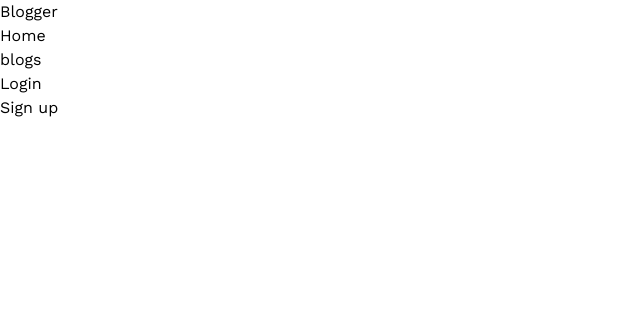
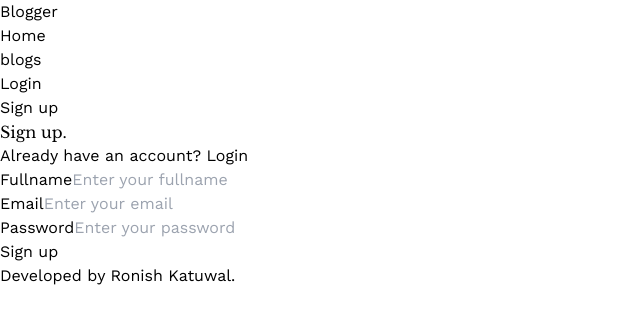
Before and after one commit to ronish00/Blog-App, a React (Vite) app in the folder frontend/: page /signup in a window 1280 px wide. Shown: the top 324 px of the page, without its empty margins (0-640 px from the left). Built offline with nearby package versions, Linux system fonts and the light colour scheme.

Commit message:
static pages

```diff
--- a/frontend/package.json
+++ b/frontend/package.json
@@ -10,8 +10,10 @@
     "preview": "vite preview"
   },
   "dependencies": {
+    "@reduxjs/toolkit": "^2.3.0",
     "react": "^18.3.1",
-    "react-dom": "^18.3.1"
+    "react-dom": "^18.3.1",
+    "react-router-dom": "^6.27.0"
   },
   "devDependencies": {
     "@eslint/js": "^9.11.1",
--- a/frontend/src/App.jsx
+++ b/frontend/src/App.jsx
@@ -1,12 +1,27 @@
 import './App.css'
+import Layout from './Layout'
+import AllBlogs from './pages/AllBlogs'
 import Home from './pages/Home'
 import Login from './pages/Login'
+import SignUp from './pages/SignUp'
+import {createBrowserRouter, Route, createRoutesFromElements, RouterProvider} from 'react-router-dom'
+
+const router = createBrowserRouter(
+  createRoutesFromElements(
+    <Route path='/' element={<Layout />}>
+      <Route path='/' element={<Home />} />
+      <Route path='/all-blogs' element={<AllBlogs />} />
+      <Route path='/login' element={<Login />} />
+      <Route path='/signup' element={<SignUp />} />
+    </Route>
+  )
+)
 
 function App() {
 
   return (
     <>
-      <Login />
+      <RouterProvider router={router} />
     </>
   )
 }
--- /dev/null
+++ b/frontend/src/Layout.jsx
@@ -0,0 +1,16 @@
+import React from 'react'
+import Header from './components/Header/Header'
+import { Outlet } from 'react-router-dom'
+import Footer from './components/Footer'
+
+const Layout = () => {
+  return (
+    <>
+      <Header />
+      <Outlet />
+      <Footer />
+    </>
+  )
+}
+
+export default Layout
--- /dev/null
+++ b/frontend/src/components/Button.jsx
@@ -0,0 +1,16 @@
+import React from 'react'
+
+const Button = ({
+    type = "button",
+    children,
+    className = "",
+    ...props
+}) => {
+  return (
+    <button className={`w-full bg-black text-white rounded px-4 py-3 ${className}`} {...props}>
+      {children}
+    </button>
+  )
+}
+
+export default Button
--- /dev/null
+++ b/frontend/src/components/Footer.jsx
@@ -0,0 +1,11 @@
+import React from 'react'
+
+const Footer = () => {
+  return (
+    <div className='flex justify-center my-8'>
+      <p>Developed by Ronish Katuwal.</p>
+    </div>
+  )
+}
+
+export default Footer
--- a/frontend/src/components/Header/Header.jsx
+++ b/frontend/src/components/Header/Header.jsx
@@ -1,15 +1,16 @@
 import React from "react";
 import Container from "../Container";
+import { Link } from 'react-router-dom'
 
 const Header = () => {
   const navItems = [
     {
       name: "Home",
-      slug: "/home",
+      slug: "/",
     },
     {
       name: "blogs",
-      slug: "/blogs",
+      slug: "/all-blogs",
     },
     {
       name: "Login",
@@ -25,11 +26,11 @@ const Header = () => {
     <header className="py-8">
       <Container>
         <nav className="flex items-center justify-between">
-          <a href="/" className="text-xl font-semibold">Blogger</a>
+          <Link to='/' className="text-xl font-semibold">Blogger</Link>
           <ul className="flex items-center gap-16">
             {navItems.map((item) => (
               <li key={item.name}>
-                <a href={item.slug}>{item.name}</a>
+                <Link to={item.slug}>{item.name}</Link>
               </li>
             ))}
           </ul>
--- /dev/null
+++ b/frontend/src/components/Input.jsx
@@ -0,0 +1,37 @@
+import React, {useId} from 'react'
+
+const Input = ({
+    type,
+    label,
+    placeholder,
+    className ="",
+    ...props
+}, ref) => {
+
+    const id = useId()
+
+  return (
+    <div className='w-full flex flex-col gap-3'>
+        {
+            label && (
+                <label
+                    htmlFor={id}
+                    className=''
+                >
+                {label}
+                </label>
+            )
+        }
+      <input
+        type={type}
+        id={id}
+        ref={ref}
+        {...props}
+        placeholder={placeholder}
+        className={`${className} border border-[#ddd] px-3 py-3 rounded`}
+      />
+    </div>
+  )
+}
+
+export default React.forwardRef(Input);
--- /dev/null
+++ b/frontend/src/pages/AllBlogs.jsx
@@ -0,0 +1,26 @@
+import React from 'react'
+import Header from '../components/Header/Header'
+import Container from '../components/Container'
+import BlogCard from '../components/BlogCard'
+
+const AllBlogs = () => {
+  return (
+    <>
+      <Container>
+        <h1 className="text-5xl font-bold my-16">All Blogs.</h1>
+        <div>
+            <BlogCard size="md" />
+            <BlogCard size="md" />
+            <BlogCard size="md" />
+            <BlogCard size="md" />
+            <BlogCard size="md" />
+            <BlogCard size="md" />
+            <BlogCard size="md" />
+            <BlogCard size="md" />
+        </div>
+      </Container>
+    </>
+  )
+}
+
+export default AllBlogs
--- a/frontend/src/pages/Home.jsx
+++ b/frontend/src/pages/Home.jsx
@@ -6,10 +6,8 @@ import BlogCard from "../components/BlogCard";
 const Home = () => {
   return (
     <>
-      <Header />
       <Container>
-        <h1 className="text-5xl font-bold my-16">Blogs.</h1>
-        <div className="top flex gap-11">
+        <div className="top flex gap-11 mt-16">
           <BlogCard size="big" />
           <div>
             <BlogCard size="sm" />
--- a/frontend/src/pages/Login.jsx
+++ b/frontend/src/pages/Login.jsx
@@ -1,12 +1,36 @@
-import React from 'react'
-import Header from '../components/Header/Header'
+import React from "react";
+import Header from "../components/Header/Header";
+import Container from "../components/Container";
+import Input from "../components/Input";
+import Button from "../components/Button";
 
 const Login = () => {
   return (
     <>
-      <Header />
+      <Container>
+        <div className="flex items-center justify-between">
+          <h1 className="text-5xl font-bold my-16">Login.</h1>
+          <p className="text-[#493738]">Don`t have an account? <a href="/" className="text-black font-medium">Sign up</a></p>
+        </div>
+        <div className="w-2/4  mx-auto">
+          <form action="">
+            <div className="flex flex-col gap-6">
+              <Input type="email" label="Email" placeholder="Enter your email" />
+              <Input
+                type="password"
+                label="Password"
+                placeholder="Enter your password"
+              />
+              <div className="flex justify-end">
+                <a href="/">Forgot Password?</a>
+              </div>
+            </div>
+            <Button children="Login" className="mt-6" />
+          </form>
+        </div>
+      </Container>
     </>
-  )
-}
+  );
+};
 
-export default Login
+export default Login;
--- a/frontend/src/pages/SignUp.jsx
+++ b/frontend/src/pages/SignUp.jsx
@@ -1,11 +1,34 @@
-import React from 'react'
+import React from "react";
+import Header from "../components/Header/Header";
+import Container from "../components/Container";
+import Input from "../components/Input";
+import Button from "../components/Button";
 
 const SignUp = () => {
   return (
-    <div>
+    <>
+      <Container>
+        <div className="flex items-center justify-between">
+          <h1 className="text-5xl font-bold my-16">Sign up.</h1>
+          <p className="text-[#493738]">Already have an account? <a href="/" className="text-black font-medium">Login</a></p>
+        </div>
+        <div className="w-2/4  mx-auto">
+          <form action="">
+            <div className="flex flex-col gap-6">
+              <Input type="text" label="Fullname" placeholder="Enter your fullname" />
+              <Input type="email" label="Email" placeholder="Enter your email" />
+              <Input
+                type="password"
+                label="Password"
+                placeholder="Enter your password"
+              />
+            </div>
+            <Button children="Sign up" className="mt-6" />
+          </form>
+        </div>
+      </Container>
+    </>
+  );
+};
 
-    </div>
-  )
-}
-
-export default SignUp
+export default SignUp;
--- /dev/null
+++ b/frontend/src/store/store.js
@@ -0,0 +1,5 @@
+import {configureStore} from  '@reduxjs/toolkit'
+
+export const store = configureStore([
+    reducer
+])
```
Also changed, not shown: 1 other file (tests, documents, lock files or other folders).
